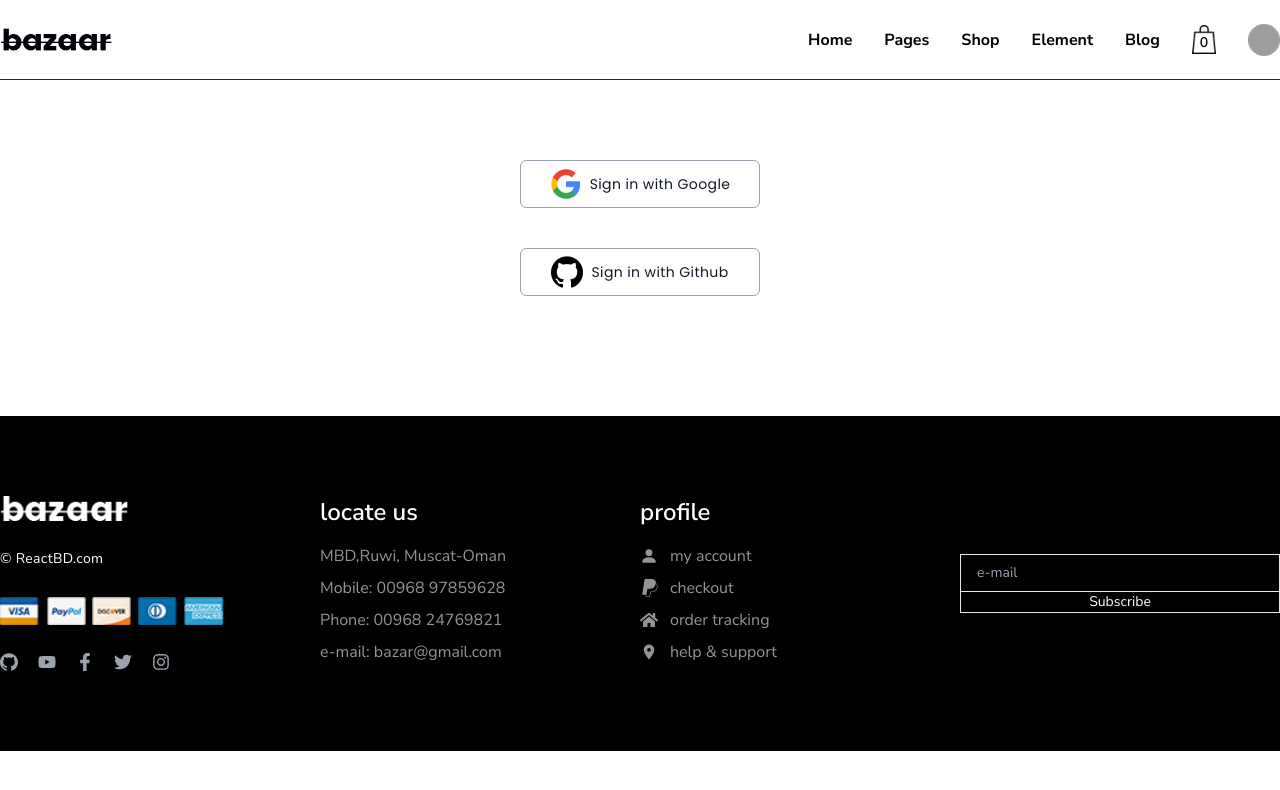
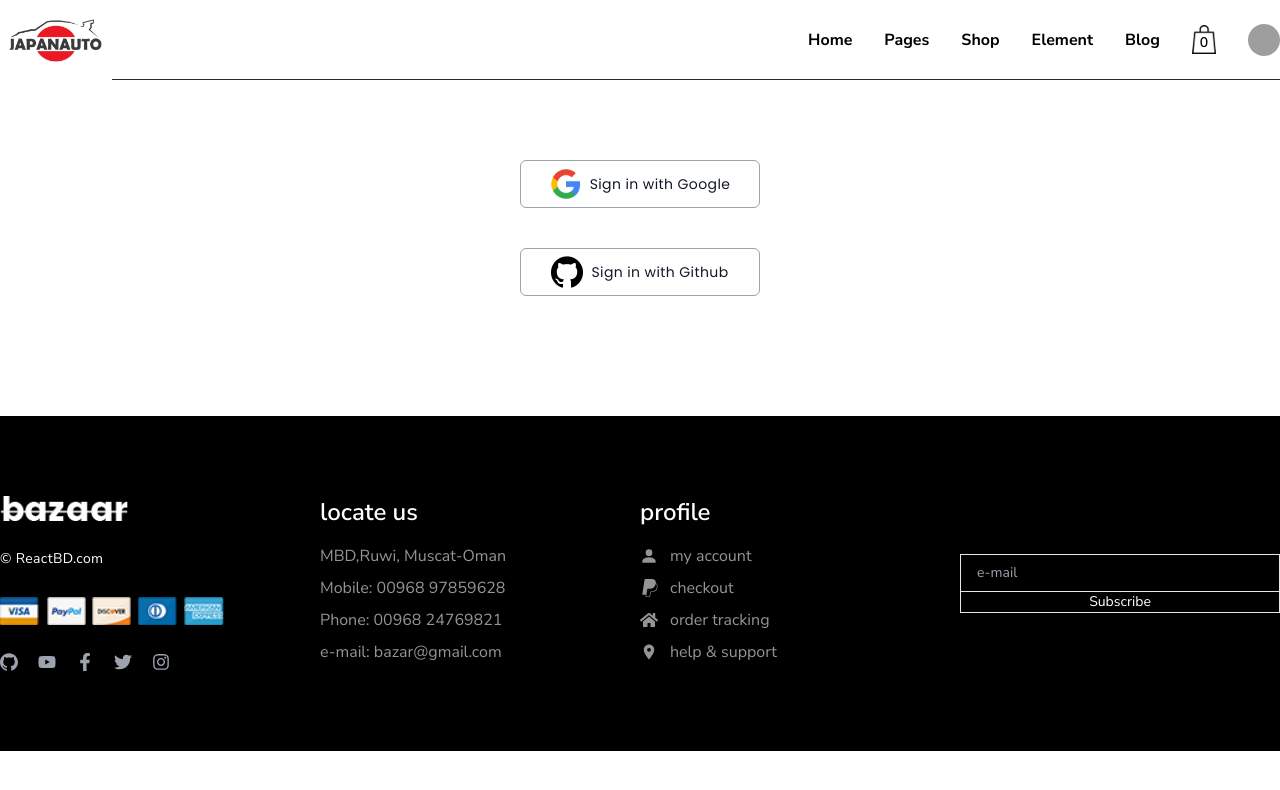
Before and after one commit to duythuc0175/E-commerce, a React (Create React App) app in the folder client/: page /login in a window 1280 px wide. Shown: the top 790 px of the page. Built offline with nearby package versions, Linux system fonts and the light colour scheme; grey boxes are pictures that could not be loaded.

Commit message:
change logoheader

```diff
--- a/client/src/assets/index.js
+++ b/client/src/assets/index.js
@@ -1,8 +1,8 @@
-import logoDark from "./logoDark.png";
+import logo from "./logo.jpg";
 import logoLight from "./logoLight.png";
 import cartImg from "./cart.png";
 import paymentLogo from "./paymentLogo.png";
 import googleLogo from "./googleLogo.png";
 import githubLogo from "./githubLogo.png";
 
-export { logoDark, logoLight, cartImg, paymentLogo, googleLogo, githubLogo };
+export { logo, logoLight, cartImg, paymentLogo, googleLogo, githubLogo };
--- a/client/src/components/Header.js
+++ b/client/src/components/Header.js
@@ -1,7 +1,7 @@
 import React from "react";
 import { useSelector } from "react-redux";
 import { Link } from "react-router-dom";
-import { cartImg, logoDark } from "../assets/index";
+import { cartImg, logo } from "../assets/index";
 
 const Header = () => {
   const productData = useSelector((state) => state.bazar.productData);
@@ -11,7 +11,7 @@ const Header = () => {
       <div className="max-w-screen-xl h-full mx-auto flex items-center justify-between">
         <Link to="/">
           <div>
-            <img className="w-28" src={logoDark} alt="logoDark" />
+            <img className="w-28" src={logo} alt="logo" />
           </div>
         </Link>
         <div className="flex items-center gap-8">
```
Also changed, not shown: client/src/assets/logo.jpg (added).
